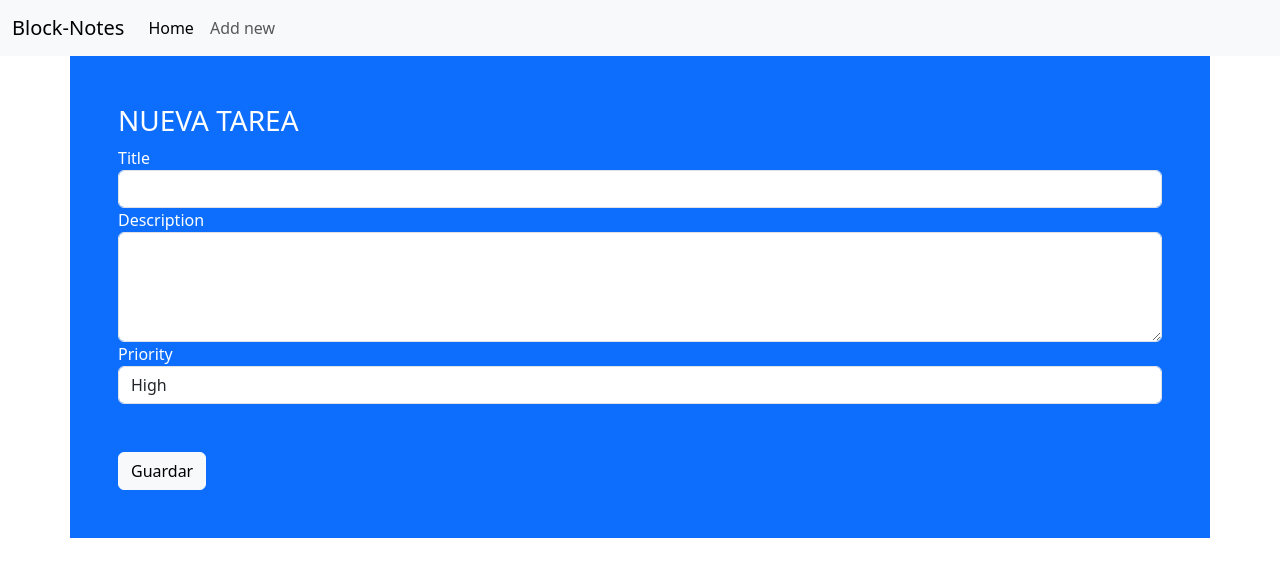
After one commit to ErikaDUARTEm/block-notes-php, a PHP site: page /nuevo.php in a window 1280 px wide. The commit adds this page. Shown: the top 577 px of the page. Run offline with PHP 8.4, Linux system fonts and the light colour scheme; a stand-in replaces the project's code that opens the database connection.

```diff
--- a/layout/mensaje.php
+++ b/layout/mensaje.php
@@ -2,13 +2,13 @@
 //Mostrar mensaje de tarea guardada o eliminada correctamente
 if (isset($_GET['mensaje'])) {
     $mensaje = $_GET['mensaje'];
-    if ($mensaje == "Tarea guardada correctamente") {
+    if ($mensaje == "Task saved successfully") {
         // Mostrar el mensaje en la página
         echo '<div class="alert alert-success">' . $mensaje . '</div>';
-    } else if ($mensaje == "Error al guardar la tarea") {
+    } else if ($mensaje == "Failed to save task") {
         //mostrar mensaje de error
         echo '<div class="alert alert-danger">' . $mensaje . '</div>';
-    } else if ($mensaje == "Tarea Eliminada correctamente") {
+    } else if ($mensaje == "Task Deleted Successfully") {
         echo '<div class="alert alert-danger">' . $mensaje . '</div>';
     }
 }
--- /dev/null
+++ b/layout/nuevo.php
@@ -0,0 +1,28 @@
+<?php
+    require_once "header.php";
+    require_once "menu.php";
+?>
+    <div class="container text-bg-primary flex p-5 ">
+        <h3 class="text-uppercase">Nueva tarea</h3>
+        <form action="save.php" method="POST">
+            <div class="form-group ">
+                <label for="" class="text-capitalize">Title</label>
+                <input type="text" class="form-control" name="titulo">
+            </div>
+            <div class="form-group">
+                <label for="" class="text-capitalize">Description</label>
+                <textarea class="form-control" name="descripcion" id="" cols="30" rows="4"></textarea>
+            </div>
+            <div class="form-group">
+                <label for="" class="text-capitalize">Priority</label>
+                <select name="prioridad" id="" class="form-control">
+                    <option value="1">High </option>
+                    <option value="2">Medium</option>
+                    <option value="3">Low</option>
+                </select>
+            </div>
+            <button type="submit" class="btn btn-light flex justify-content-center align-content-center mt-5">Guardar</button>
+        </form>
+    </div>
+</body>
+</html>
--- a/layout/save.php
+++ b/layout/save.php
@@ -24,13 +24,13 @@ if (empty($titulo) || empty($descripcion) || empty($prioridad)) {
 
         if ($stringSql->execute()) {  //si execute es true redirigir a index.php
             //mandar un mensaje del resultado de la operación por get
-            header("Location: index.php?mensaje=Tarea guardada correctamente");
+            header("Location: index.php?mensaje=Task saved successfully");
             exit();
         } else {
-            header("Location: index.php?mensaje=Error al guardar la tarea");
+            header("Location: index.php?mensaje=Failed to save task");
         }
     } catch (PDOException $ex) {
-        echo "No pudimos conectarnos a la base de datos, revise su conexión.";
+        echo "We couldn't connect to the database, please check your connection.";
         $ex->getMessage();
     }
 }
```
Also changed, not shown: layout/delete.php (added, +21 -0 lines).
